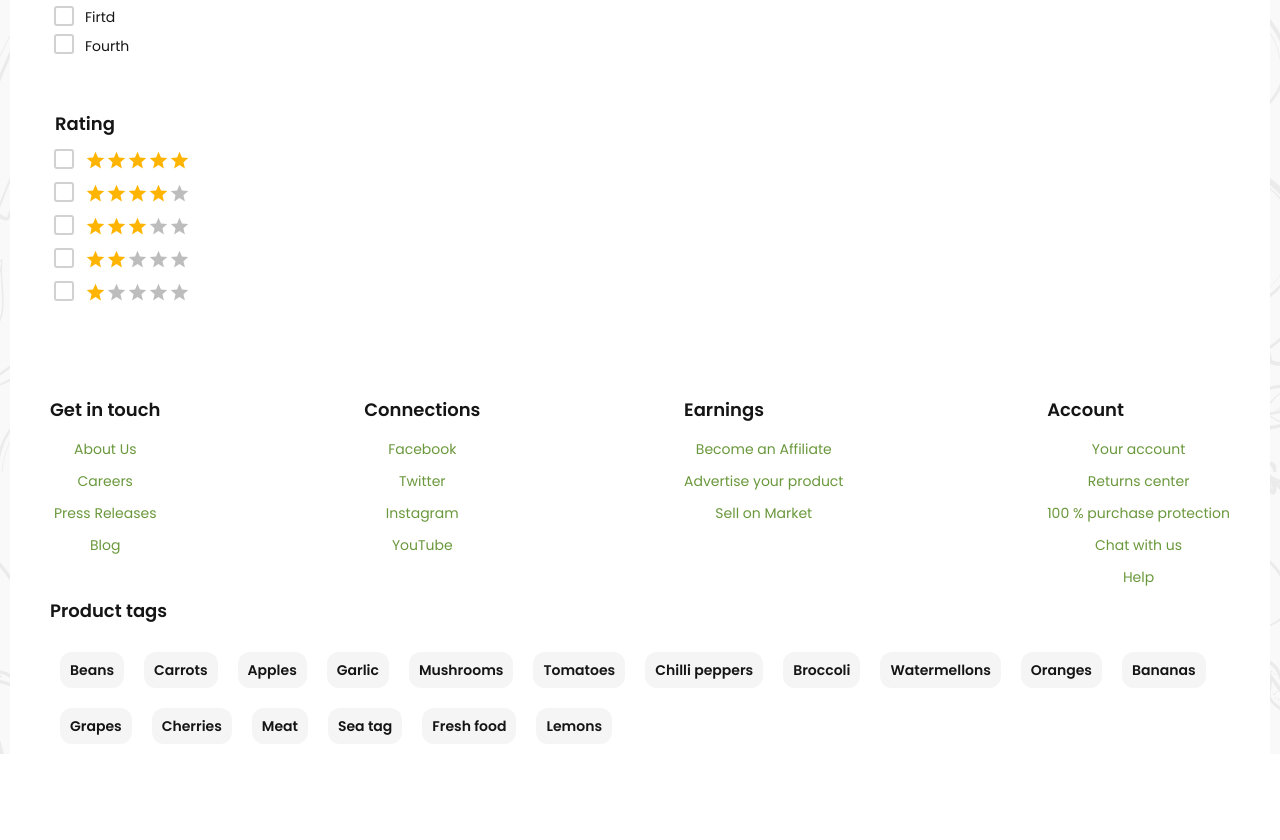
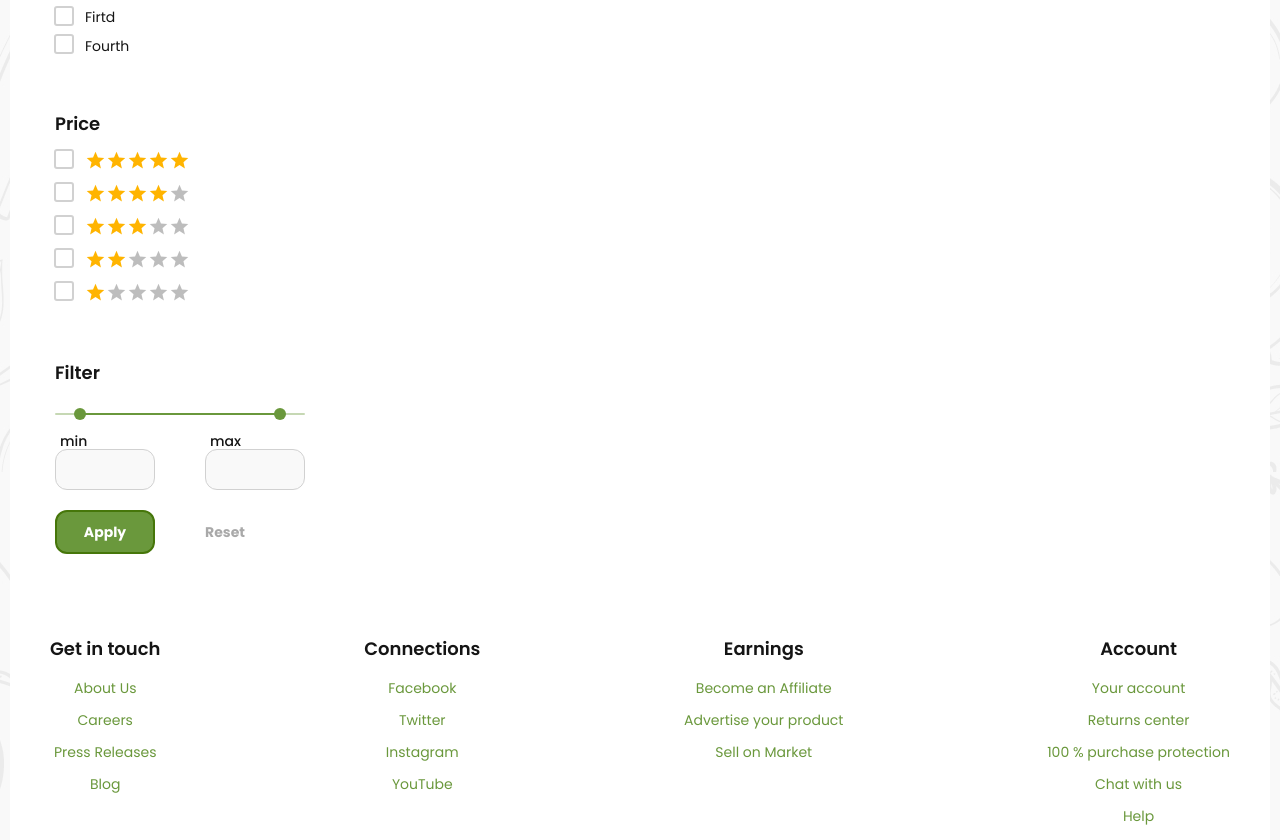
Before and after one commit to Savantm1/E-commerce, a React (Create React App) app: page / in a window 1280 px wide. Shown: the part 728-1568 px from the top of the page. Before the commit the page ends 1482 px from the top, so only its background shows below. Built offline with nearby package versions, Linux system fonts and the light colour scheme.

Commit message:
add Price filter

```diff
--- a/src/App.scss
+++ b/src/App.scss
@@ -60,3 +60,7 @@ a {
   width: 100%;
   padding: 65px 45px;
 }
+
+.MuiSlider-root {
+  color:$green !important;
+}
--- /dev/null
+++ b/src/components/Button/Button.jsx
@@ -0,0 +1,27 @@
+import React from "react";
+import styled from "styled-components";
+
+const StyledButton = styled.button`
+  box-sizing: border-box;
+  cursor: pointer;
+  width: 100px;
+  padding: 12px 16px;
+  font-weight: 700;
+  border-radius: 12px;
+  border: ${(props) => props.border || "2px solid #46760A"};
+  background-color: ${(props) => props.bg || "#6A983C"};
+  color: ${(props) => props.cl || "white"};
+  margin-top: 20px;
+  outline: none;
+  margin-right: ${(props) => props.mr || "0px"};
+`;
+
+const Button = (props) => {
+  return (
+    <StyledButton {...props} value={props.value}>
+      {props.value}
+    </StyledButton>
+  );
+};
+
+export default Button;
--- a/src/components/Filters/Filters.jsx
+++ b/src/components/Filters/Filters.jsx
@@ -1,8 +1,10 @@
+
 import React from "react";
 import styled from "styled-components";
 import Brands from "./Brands/Brands";
 import Category from "./Categories/Category";
 import Rating from "./Rating/Rating";
+import SliderPrice from "./Slider/Slider";
 
 
 const StyledFilters = styled.aside`
@@ -17,6 +19,7 @@ const Filters = (props) => {
       <Category />
       <Brands/>
       <Rating/>
+      <SliderPrice/>
     </StyledFilters>
   );
 };
--- a/src/components/Filters/Rating/Rating.jsx
+++ b/src/components/Filters/Rating/Rating.jsx
@@ -2,7 +2,9 @@ import React from "react";
 import styled from "styled-components";
 import Title from "./../Title/Title";
 import RatingItem from "./RatingItem/RatingItem";
-const StyledRating = styled.div``;
+const StyledRating = styled.div`
+margin-bottom: 48px;
+`;
 
 const stars = [1, 2, 3, 4, 5];
 
@@ -12,7 +14,7 @@ const starsElements = stars.reverse().map((element) => {
 const Rating = (props) => {
   return (
     <StyledRating {...props}>
-      <Title>Rating</Title>
+      <Title>Price</Title>
       {starsElements}
     </StyledRating>
   );
--- /dev/null
+++ b/src/components/Filters/Slider/InputPrice/InputPrice.jsx
@@ -0,0 +1,27 @@
+import React from 'react'
+import styled from 'styled-components'
+
+
+const StyledInputPrice = styled.input.attrs({ type: 'text' })`
+    position: relative;
+    width: 100px;
+    border: 1px solid rgba(209, 209, 209, 1);;
+    border-radius: 12px;
+    outline: none;
+    font-size: 14px;
+    padding: 11px 16px 12px 22px;
+    background: #F9F9F9;
+    color: #A9A9A9;
+    &:focus {
+        border-color:rgba(146, 192, 100, 1);
+    }
+
+`;
+
+
+
+const InputPrice = (props) => {
+    return  <StyledInputPrice {...props}/>
+}
+
+export default InputPrice
--- /dev/null
+++ b/src/components/Filters/Slider/InputPrice/InputPriceContainer.jsx
@@ -0,0 +1,21 @@
+import React from 'react'
+import styled from 'styled-components'
+import InputPrice from './InputPrice'
+import InputSub from './InputSub';
+
+const StyledContainer = styled.div`
+    display: flex;
+    flex-direction: column;
+    align-items: flex-start;
+`;
+
+const InputPriceContainer = (props) => {
+    return (
+        <StyledContainer {...props}>
+            <InputSub title={props.title}/>
+            <InputPrice/>
+        </StyledContainer>
+    )
+}
+
+export default InputPriceContainer
--- /dev/null
+++ b/src/components/Filters/Slider/InputPrice/InputSub.jsx
@@ -0,0 +1,16 @@
+import React from 'react'
+import styled from 'styled-components'
+
+const StyledInputSub = styled.span`
+    font-weight: 500;
+    margin-left:5px;
+    margin-top:5px;
+`;
+
+const InputSub = (props) => {
+    return (
+        <StyledInputSub {...props}>{props.title}</StyledInputSub>
+    )
+}
+
+export default InputSub;
--- /dev/null
+++ b/src/components/Filters/Slider/Slider.jsx
@@ -0,0 +1,45 @@
+import React from "react";
+import styled from "styled-components";
+import Title from "../Title/Title";
+import Slider from "@material-ui/core/Slider";
+import InputPriceContainer from "./InputPrice/InputPriceContainer";
+import Button from "../../Button/Button";
+
+const StyledSlider = styled.div`
+  width: 250px;
+  display: flex;
+  flex-wrap: wrap;
+  justify-content: space-between;
+`;
+
+function valuetext(value) {
+  return `${value}°C`;
+}
+
+const SliderPrice = (props) => {
+  const [value, setValue] = React.useState([10, 90]);
+
+  const handleChange = (event, newValue) => {
+    setValue(newValue);
+  };
+  return (
+    <StyledSlider {...props}>
+      <Title>Filter</Title>
+      <Slider
+        value={value}
+        onChange={handleChange}
+        valueLabelDisplay="auto"
+        aria-labelledby="range-slider"
+        getAriaValueText={valuetext}
+      />
+      <InputPriceContainer title="min"/>
+      <InputPriceContainer title="max"/>
+      <div>
+        <Button value="Apply" mr="20px"  />
+        <Button value="Reset" bg="white" cl="#A9A9A9" border="none"/>
+      </div>
+    </StyledSlider>
+  );
+};
+
+export default SliderPrice;
--- a/src/components/Footer/FooterNavList/FooterNavList.module.scss
+++ b/src/components/Footer/FooterNavList/FooterNavList.module.scss
@@ -5,6 +5,7 @@
     font-weight: 600;
     font-size: 18px;
     margin-bottom: 20px;
+    text-align: center;
 }
 
 .nav_list {
```
